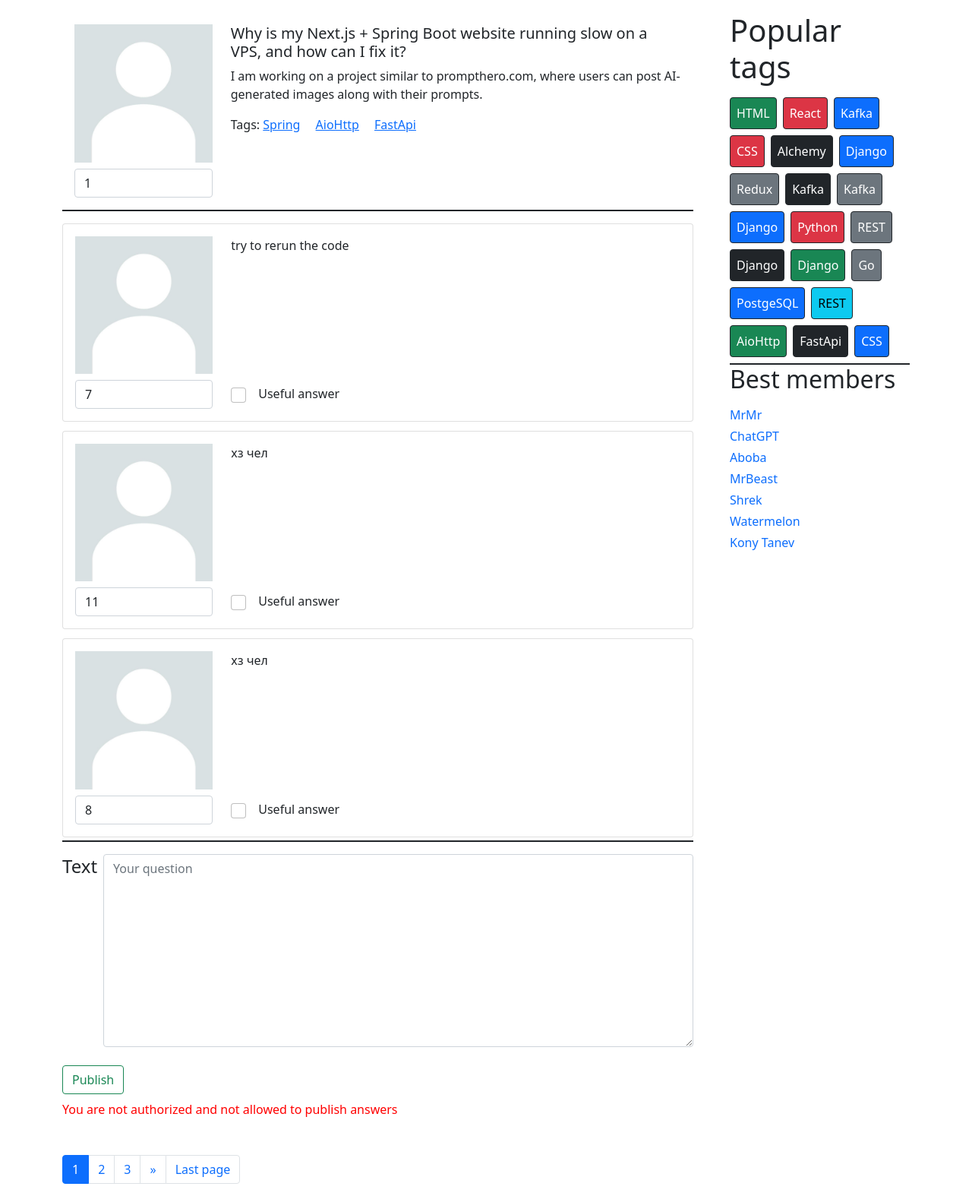
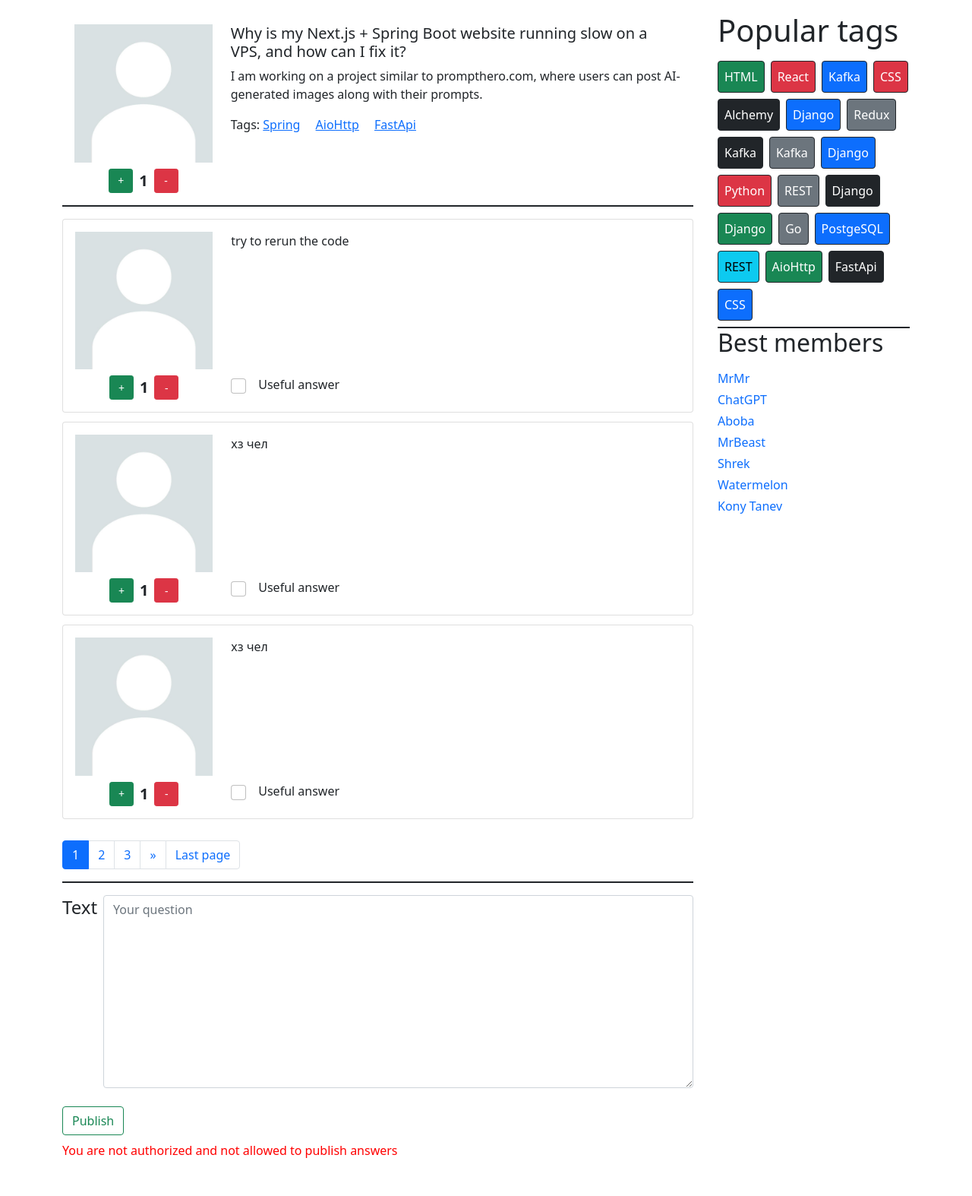
Before and after one commit to Imperialmelon/AskMe_Ivanov, a Django app: page /question/1/ in a window 1280 px wide. Shown: the part 68-1642 px from the top of the page at 76% size. After the commit the page ends 1592 px from the top, so only its background shows below. Run offline with Django 5.2, Linux system fonts and the light colour scheme; some libraries are stand-ins or nearby versions.

Commit message:
html fixed

```diff
--- a/askme/app/templates/askme/base.html
+++ b/askme/app/templates/askme/base.html
@@ -50,13 +50,17 @@
     </div>
     </nav>
     <main class="container mt-3">
+        <div class="row gap-2">
+        <div class="col-9">
         {% block content %}
             {% endblock %}
+        </div>
             <div class="col">
                 {% most_popular_tags %}
                 {% best_members %}
             </div>
         </div>
     </main>
+</div>
 </body>
 </html>
--- a/askme/app/templates/askme/questions/ask.html
+++ b/askme/app/templates/askme/questions/ask.html
@@ -10,7 +10,7 @@
 
 
         <div class="row gap-4">
-            <div class="col-9">
+ <div class="d-flex-column">
                 <h1 class="mb-3">New Question</h1>
                 <div class="d-flex gap-2 align-items-baseline mb-3">
                     <h4>Title</h4>
@@ -28,4 +28,5 @@
                     Publish
                 </button>
             </div>
+        </div>
             {% endblock %}
--- a/askme/app/templates/askme/questions/hot.html
+++ b/askme/app/templates/askme/questions/hot.html
@@ -13,7 +13,7 @@
 
 
         <div class="row gap-4">
-            <div class="col-9">
+
                 <div class="d-flex flex-column gap-2">
                     {% for question in questions %}
                     {% include 'askme/components/question_card.html' with questions=questions %}
--- a/askme/app/templates/askme/questions/index.html
+++ b/askme/app/templates/askme/questions/index.html
@@ -13,7 +13,7 @@
 
 
         <div class="row gap-4">
-            <div class="col-9">
+
                 <div class="d-flex flex-column gap-2">
                     {% for question in questions %}
                     {% include 'askme/components/question_card.html' with questions=questions %}
--- a/askme/app/templates/askme/questions/question.html
+++ b/askme/app/templates/askme/questions/question.html
@@ -8,7 +8,6 @@
 
 
         <div class="row gap-4">
-            <div class="col-9">
                 <div class="d-flex flex-column gap-3">
                     <div class="card border-0 border-bottom border-dark border-2 rounded-0">
                         <div class="card-body">
@@ -17,9 +16,10 @@
                                     <div class="mb-2">
                                         <img src="{% static 'img\no_avatar.jpg' %}" class="img-fluid" style="object-fit: cover;">
                                     </div>
-                                    <div>
-                                        <input class="form-control" type="number" value="{{question.likes}}" placeholder="Default input"
-                                        aria-label="default input example">
+                                    <div class="d-flex align-items-center gap-2 justify-content-center">
+                                        <button class="btn btn-success btn-sm p-0" style="width: 2rem; height: 2rem;">+</button>
+                                        <span class="fs-5 fw-bold">1</span>
+                                        <button class="btn btn-danger btn-sm p-0" style="width: 2rem; height: 2rem;">-</button>
                                     </div>
                                 </div>
                                 <div class="col">
@@ -54,9 +54,10 @@
 
                                         <img src="{% static 'img\no_avatar.jpg' %}" class="img-fluid" style="object-fit: cover;">
                                     </div>
-                                    <div>
-                                        <input class="form-control" type="number" value="{{answer.likes}}" placeholder="Default input"
-                                        aria-label="default input example">
+                                    <div class="d-flex align-items-center gap-2 justify-content-center">
+                                        <button class="btn btn-success btn-sm p-0" style="width: 2rem; height: 2rem;">+</button>
+                                        <span class="fs-5 fw-bold">1</span>
+                                        <button class="btn btn-danger btn-sm p-0" style="width: 2rem; height: 2rem;">-</button>
                                     </div>
                                 </div>
                                 <div class="col d-flex flex-column justify-content-between">
@@ -76,6 +77,7 @@
 
                     </div>
                     {% endfor %}
+                    {% include 'askme/components/pagination.html' with page_obj=answers %}
 
 
 
@@ -93,7 +95,7 @@
                         <p style="color: red;">You are not authorized and not allowed to publish answers</p>
 
                     </div>
-                    {% include 'askme/components/pagination.html' with page_obj=answers %}
+
 
 
 
--- a/askme/app/templates/askme/questions/tag.html
+++ b/askme/app/templates/askme/questions/tag.html
@@ -11,7 +11,7 @@
 
 
         <div class="row gap-4">
-            <div class="col-9">
+
                 <div class="d-flex flex-column gap-2">
                     {% for question in questions %}
                     {% include 'askme/components/question_card.html' with questions=questions %}
```
Also changed, not shown: askme/app/templates/askme/components/question_card.html (+5 -4 lines).
